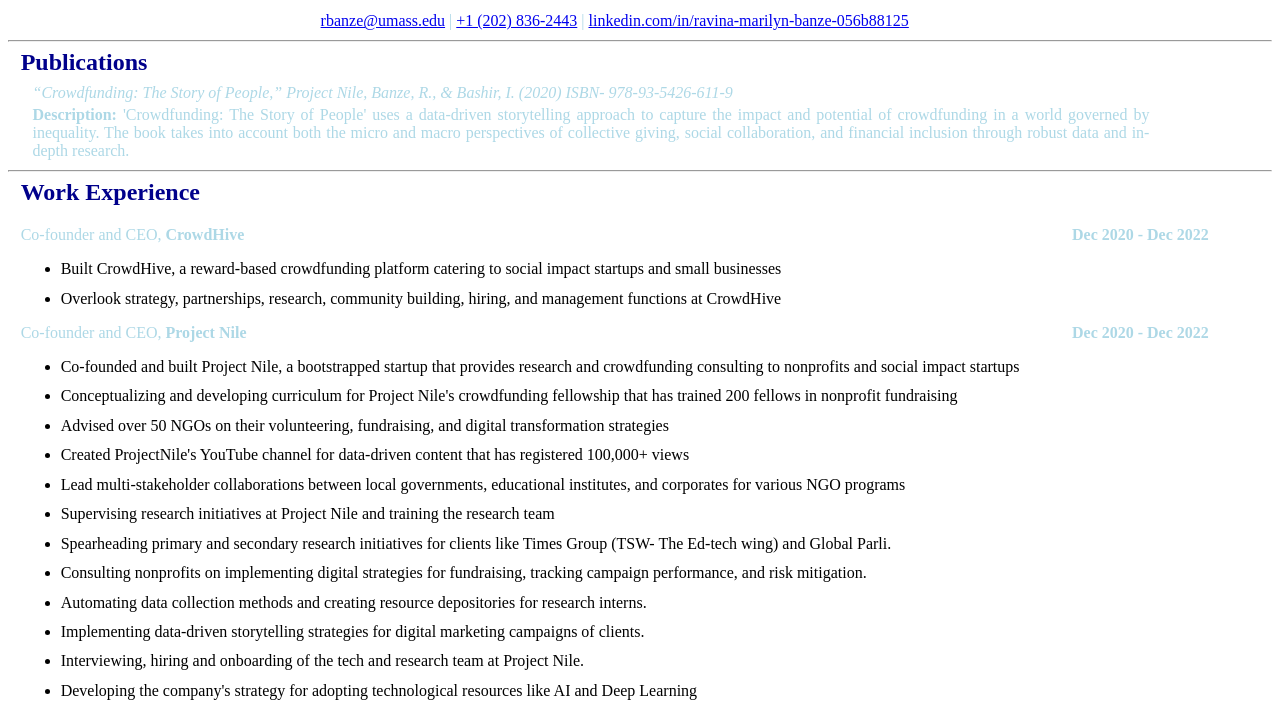
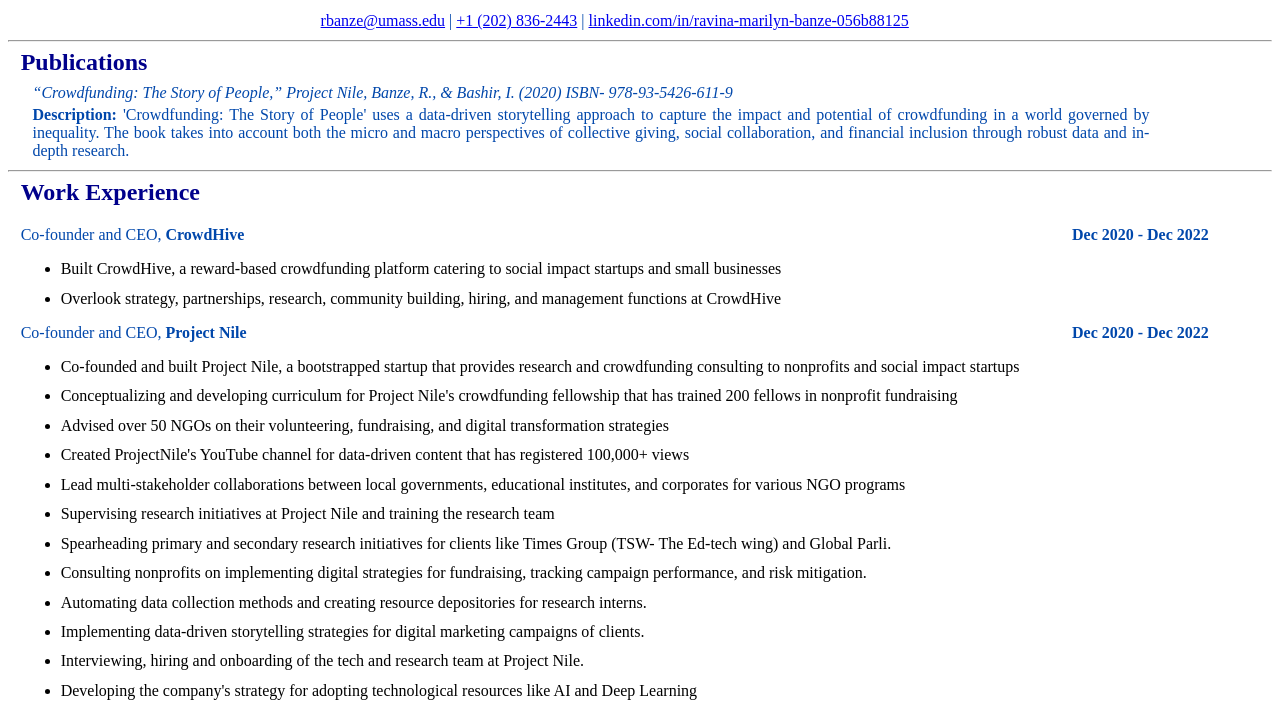
Before and after one commit to ravinabanz/Resume, a plain HTML site: page index.html in a window 1280 px wide. Shown: the part 73-781 px from the top of the page. Drawn offline with Linux system fonts and the light colour scheme.

Commit message:
Update index.html

```diff
--- a/index.html
+++ b/index.html
@@ -43,7 +43,7 @@
         }
 
         .section p{
-            color: lightblue;
+            color: #0047AB;
         }
 
     </style>
```
